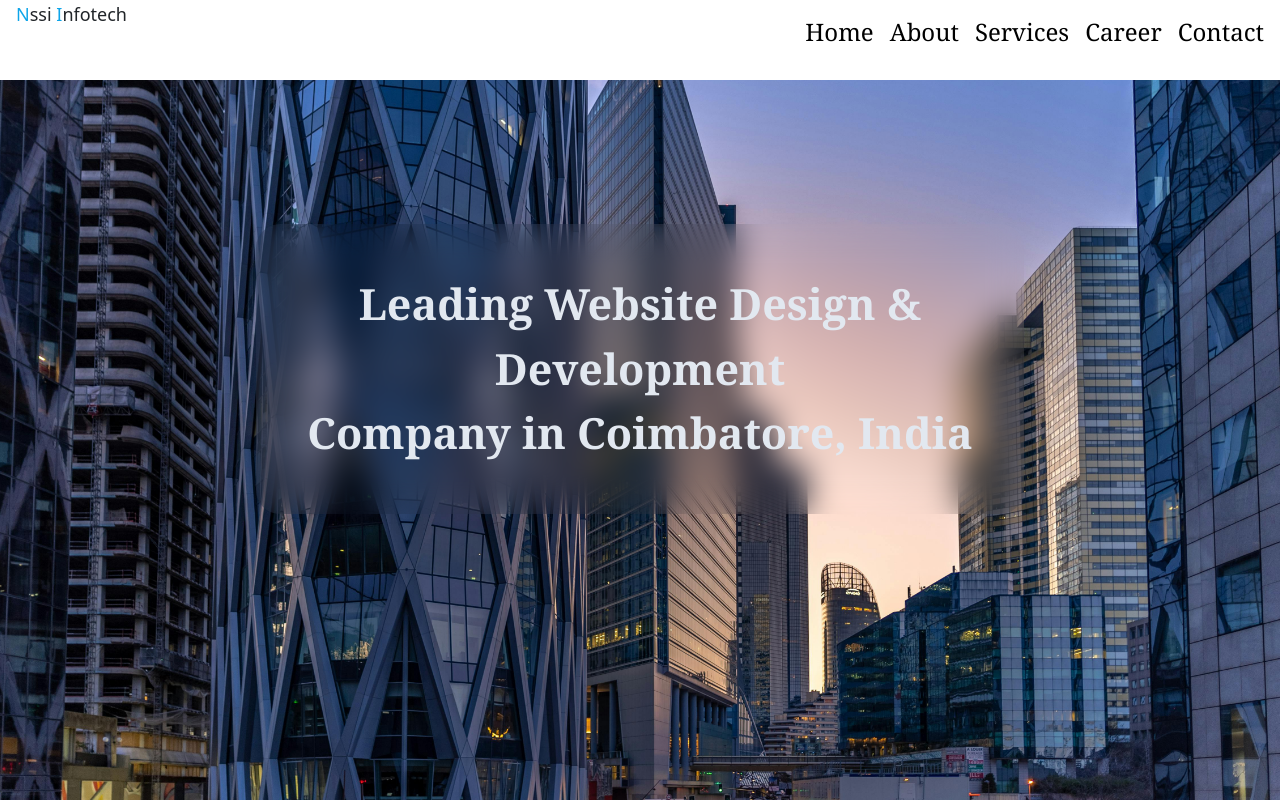
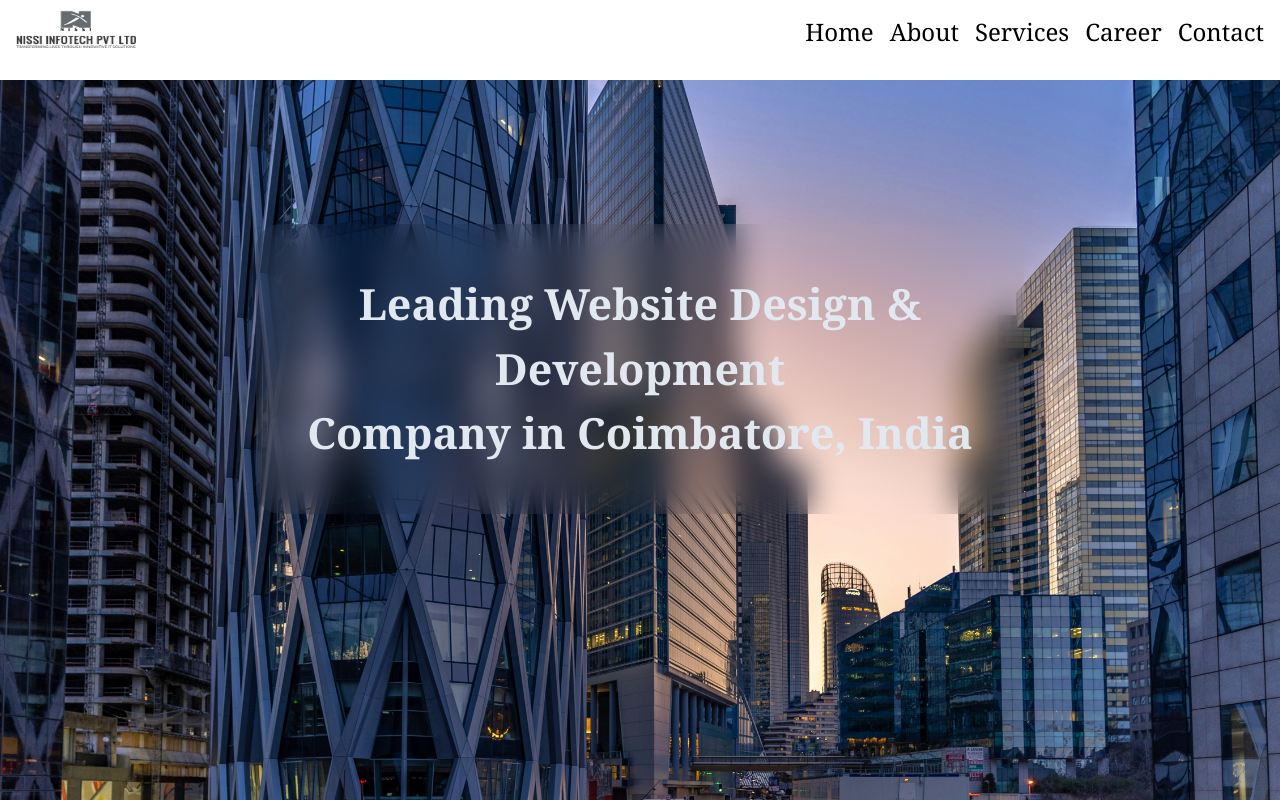
Before and after one commit to tamil002/nissi-infotech, a React (Vite) app: page / in a window 1280 px wide. Shown: the top 800 px of the page. Built offline with nearby package versions, Linux system fonts and the light colour scheme.

Commit message:
logo changed

```diff
--- a/src/components/Header.jsx
+++ b/src/components/Header.jsx
@@ -10,7 +10,13 @@
     return (
         <div className='flex justify-between px-3 md:h-[10vh] bg-white'>
             <div>
-                <h1 className="text-lg"><span className="text-sky-500">N</span>ssi <span className="text-sky-500">I</span>nfotech</h1>
+                <img
+
+                    src='nissi-logo.png'
+                    alt="Logo"
+                    className="w-[120px] h-[40px] mt-2 md:mb-2"
+
+                />
             </div>
             <div>
                 <nav>
```
